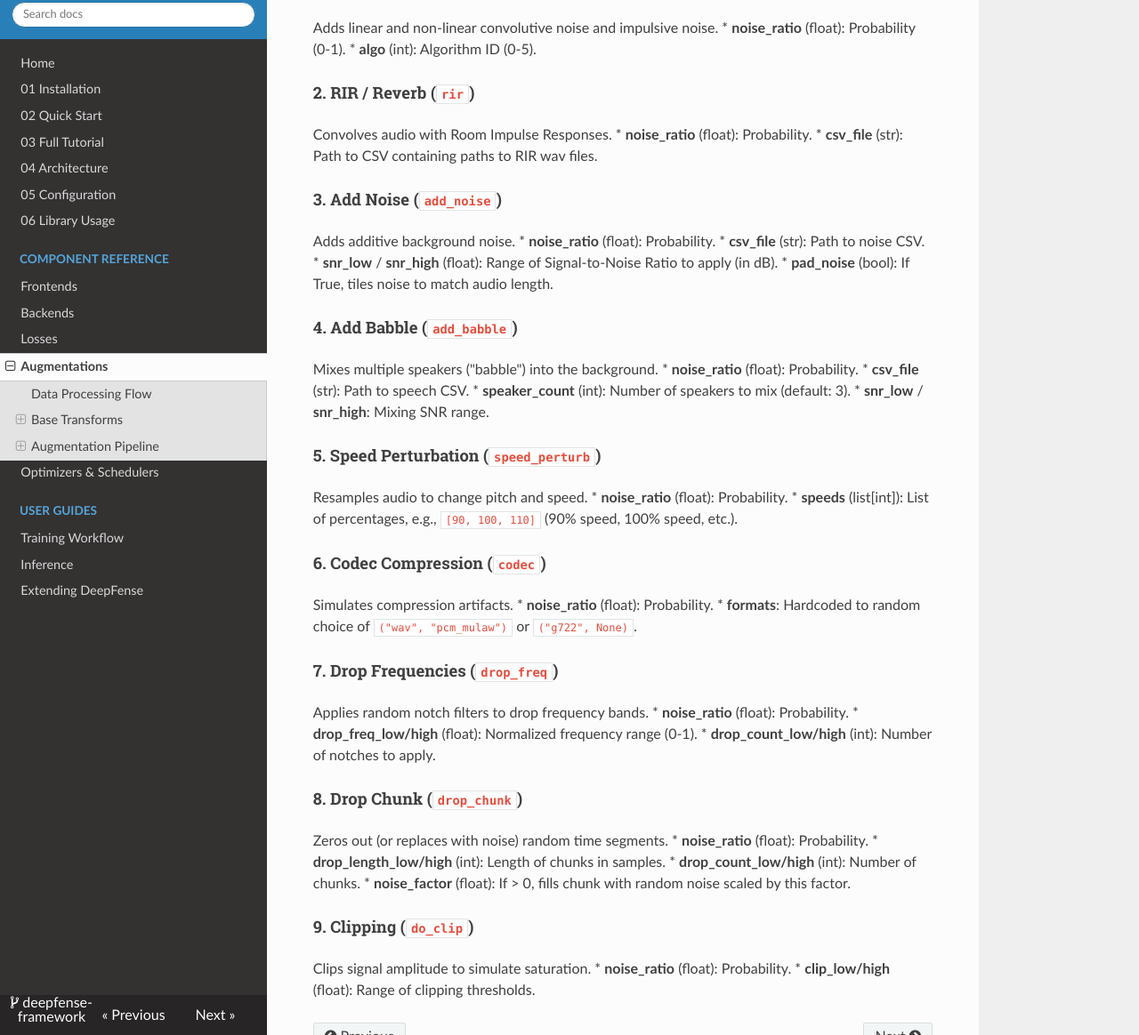
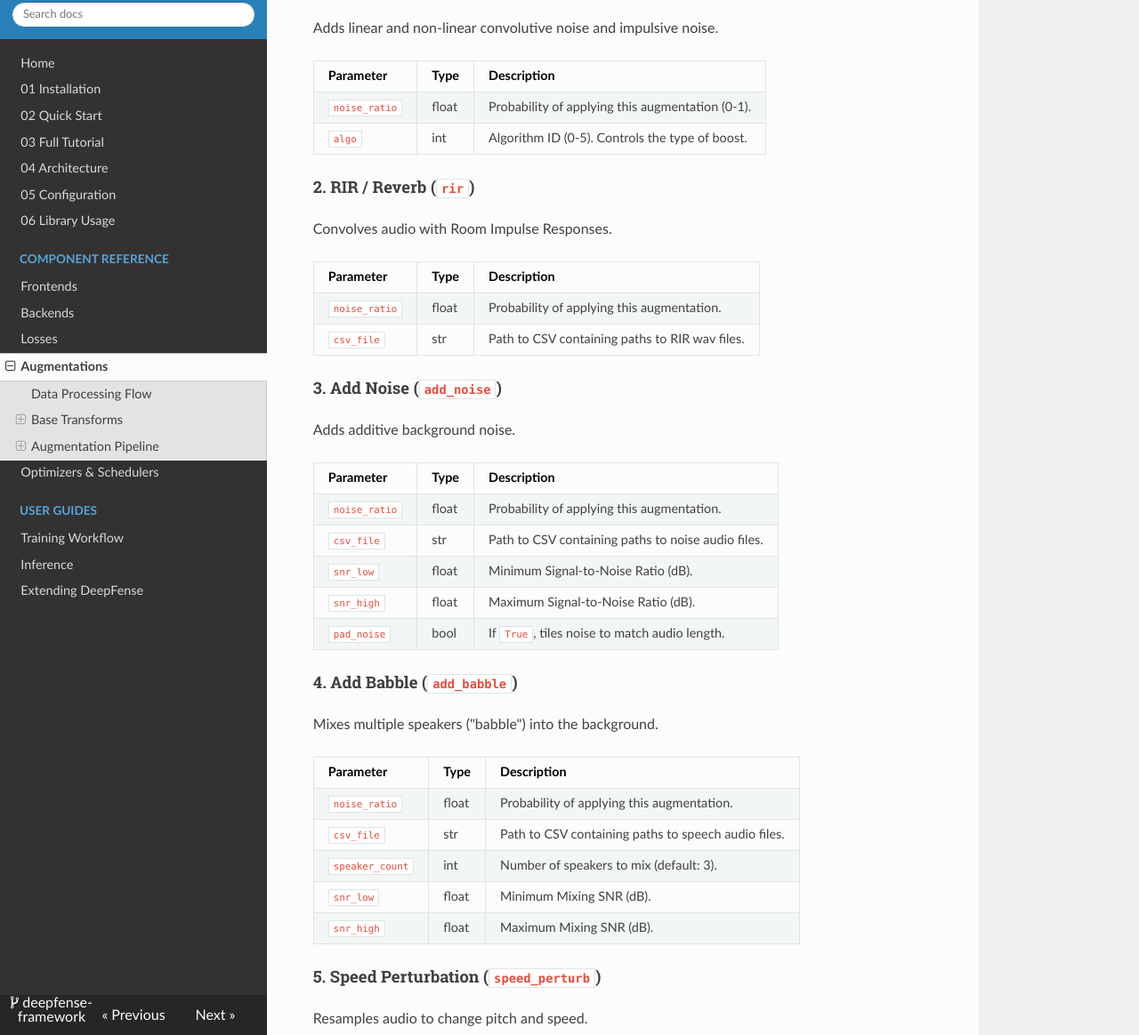
Before and after one commit to Yaselley/deepfense-framework, an MkDocs documentation site: the page built from docs/components/augmentations.md, in a window 1280 px wide and 1400 px high, scrolled down 2169 px. Shown: the part 236-1400 px from the top of the window at 89% size. Built offline with MkDocs 1.6.1, drawn with Linux system fonts in a browser that asks for light colours; nearby versions of some CDN libraries; some of the changed text lies outside the part shown.

Commit message:
adapt aug

```diff
--- a/docs/components/augmentations.md
+++ b/docs/components/augmentations.md
@@ -85,52 +85,86 @@ transforms:
 
 #### 1. RawBoost (`rawboost`)
 Adds linear and non-linear convolutive noise and impulsive noise.
-*   **noise_ratio** (float): Probability (0-1).
-*   **algo** (int): Algorithm ID (0-5).
+
+| Parameter | Type | Description |
+| :--- | :--- | :--- |
+| `noise_ratio` | float | Probability of applying this augmentation (0-1). |
+| `algo` | int | Algorithm ID (0-5). Controls the type of boost. |
 
 #### 2. RIR / Reverb (`rir`)
 Convolves audio with Room Impulse Responses.
-*   **noise_ratio** (float): Probability.
-*   **csv_file** (str): Path to CSV containing paths to RIR wav files.
+
+| Parameter | Type | Description |
+| :--- | :--- | :--- |
+| `noise_ratio` | float | Probability of applying this augmentation. |
+| `csv_file` | str | Path to CSV containing paths to RIR wav files. |
 
 #### 3. Add Noise (`add_noise`)
 Adds additive background noise.
-*   **noise_ratio** (float): Probability.
-*   **csv_file** (str): Path to noise CSV.
-*   **snr_low** / **snr_high** (float): Range of Signal-to-Noise Ratio to apply (in dB).
-*   **pad_noise** (bool): If True, tiles noise to match audio length.
+
+| Parameter | Type | Description |
+| :--- | :--- | :--- |
+| `noise_ratio` | float | Probability of applying this augmentation. |
+| `csv_file` | str | Path to CSV containing paths to noise audio files. |
+| `snr_low` | float | Minimum Signal-to-Noise Ratio (dB). |
+| `snr_high` | float | Maximum Signal-to-Noise Ratio (dB). |
+| `pad_noise` | bool | If `True`, tiles noise to match audio length. |
 
 #### 4. Add Babble (`add_babble`)
 Mixes multiple speakers ("babble") into the background.
-*   **noise_ratio** (float): Probability.
-*   **csv_file** (str): Path to speech CSV.
-*   **speaker_count** (int): Number of speakers to mix (default: 3).
-*   **snr_low** / **snr_high**: Mixing SNR range.
+
+| Parameter | Type | Description |
+| :--- | :--- | :--- |
+| `noise_ratio` | float | Probability of applying this augmentation. |
+| `csv_file` | str | Path to CSV containing paths to speech audio files. |
+| `speaker_count` | int | Number of speakers to mix (default: 3). |
+| `snr_low` | float | Minimum Mixing SNR (dB). |
+| `snr_high` | float | Maximum Mixing SNR (dB). |
 
 #### 5. Speed Perturbation (`speed_perturb`)
 Resamples audio to change pitch and speed.
-*   **noise_ratio** (float): Probability.
-*   **speeds** (list[int]): List of percentages, e.g., `[90, 100, 110]` (90% speed, 100% speed, etc.).
+
+| Parameter | Type | Description |
+| :--- | :--- | :--- |
+| `noise_ratio` | float | Probability of applying this augmentation. |
+| `speeds` | list[int] | List of percentages, e.g., `[90, 100, 110]` (90% speed, 100% speed, etc.). |
 
 #### 6. Codec Compression (`codec`)
 Simulates compression artifacts.
-*   **noise_ratio** (float): Probability.
-*   **formats**: Hardcoded to random choice of `("wav", "pcm_mulaw")` or `("g722", None)`.
+
+| Parameter | Type | Description |
+| :--- | :--- | :--- |
+| `noise_ratio` | float | Probability of applying this augmentation. |
+| `formats` | list | Hardcoded to random choice of `("wav", "pcm_mulaw")` or `("g722", None)`. |
 
 #### 7. Drop Frequencies (`drop_freq`)
 Applies random notch filters to drop frequency bands.
-*   **noise_ratio** (float): Probability.
-*   **drop_freq_low/high** (float): Normalized frequency range (0-1).
-*   **drop_count_low/high** (int): Number of notches to apply.
+
+| Parameter | Type | Description |
+| :--- | :--- | :--- |
+| `noise_ratio` | float | Probability of applying this augmentation. |
+| `drop_freq_low` | float | Min normalized frequency range (0-1). |
+| `drop_freq_high` | float | Max normalized frequency range (0-1). |
+| `drop_count_low` | int | Min number of notches to apply. |
+| `drop_count_high` | int | Max number of notches to apply. |
 
 #### 8. Drop Chunk (`drop_chunk`)
 Zeros out (or replaces with noise) random time segments.
-*   **noise_ratio** (float): Probability.
-*   **drop_length_low/high** (int): Length of chunks in samples.
-*   **drop_count_low/high** (int): Number of chunks.
-*   **noise_factor** (float): If > 0, fills chunk with random noise scaled by this factor.
+
+| Parameter | Type | Description |
+| :--- | :--- | :--- |
+| `noise_ratio` | float | Probability of applying this augmentation. |
+| `drop_length_low` | int | Min length of chunks in samples. |
+| `drop_length_high` | int | Max length of chunks in samples. |
+| `drop_count_low` | int | Min number of chunks. |
+| `drop_count_high` | int | Max number of chunks. |
+| `noise_factor` | float | If > 0, fills chunk with random noise scaled by this factor. |
 
 #### 9. Clipping (`do_clip`)
 Clips signal amplitude to simulate saturation.
-*   **noise_ratio** (float): Probability.
-*   **clip_low/high** (float): Range of clipping thresholds.
+
+| Parameter | Type | Description |
+| :--- | :--- | :--- |
+| `noise_ratio` | float | Probability of applying this augmentation. |
+| `clip_low` | float | Min clipping threshold. |
+| `clip_high` | float | Max clipping threshold. |
```
